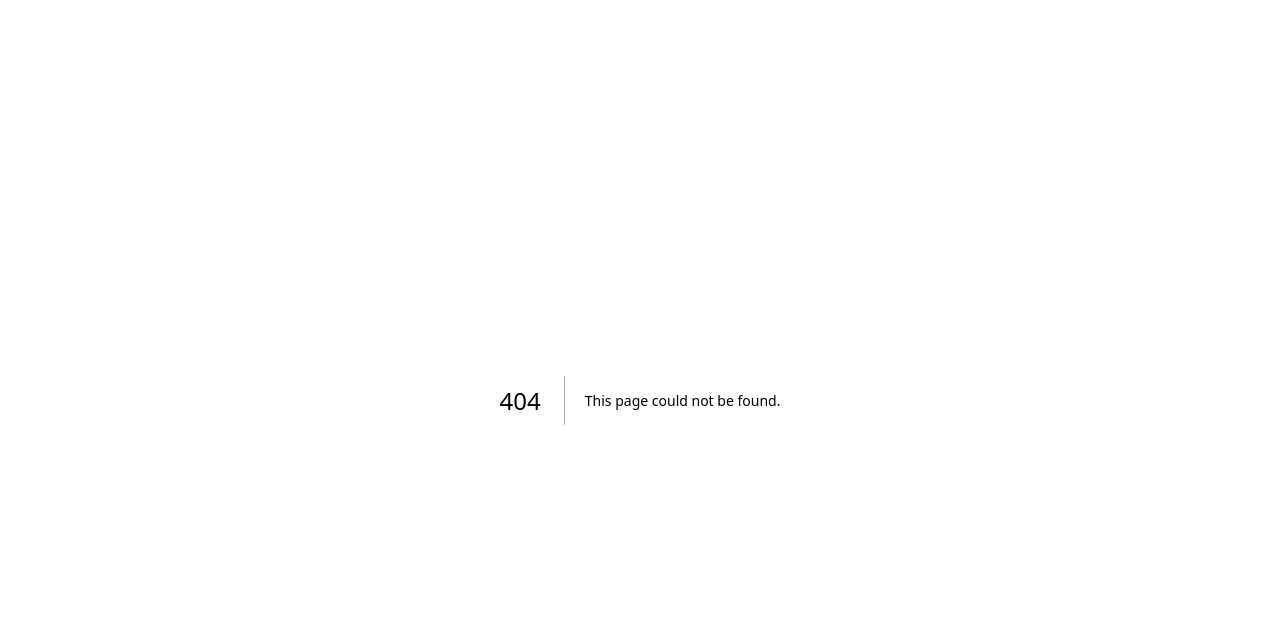
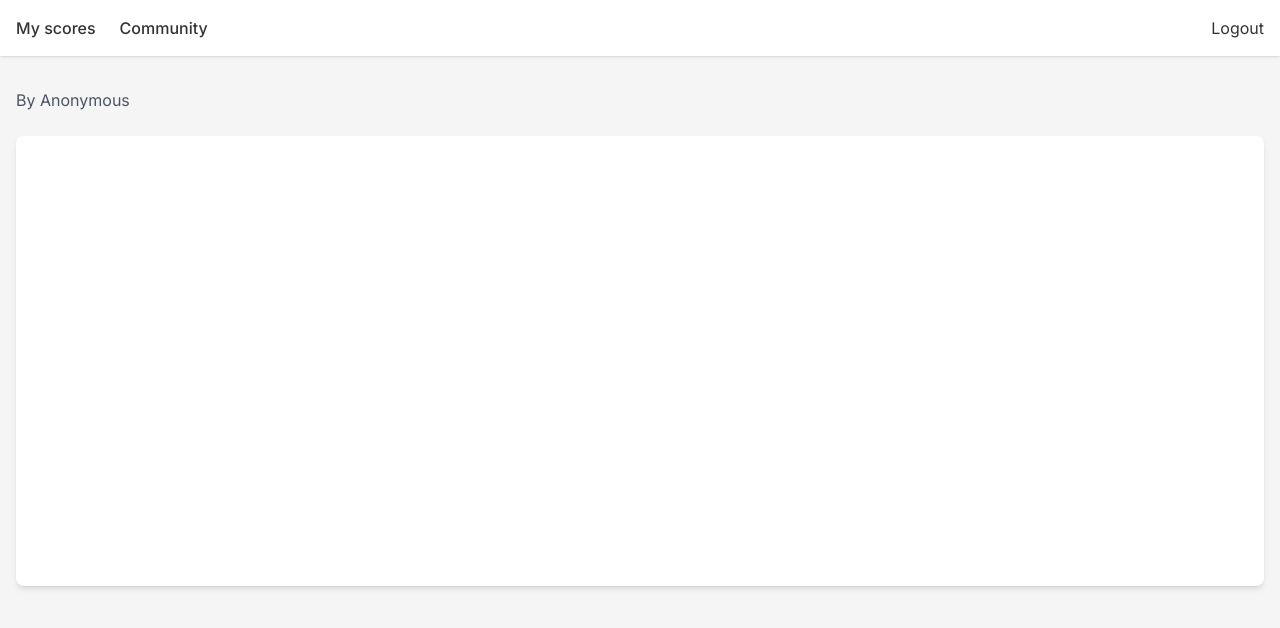
Before and after one commit to Tarmk/ThaiTune, a Next.js app: page /score/1/edit in a window 1280 px wide. Before the commit this address had no page. Shown: the top 628 px of the page. Built offline with nearby package versions, Linux system fonts and the light colour scheme; no server answers; the database is empty.

Commit message:
Refactor Next.js application: remove 'new-score' page, add 'score/[id]/edit' page, and update app paths and build manifests. Enhance score details page with edit functionality and improve memory usage tracking.

```diff
--- a/app/score/[id]/ScoreDetailsPage.tsx
+++ b/app/score/[id]/ScoreDetailsPage.tsx
@@ -73,6 +73,10 @@ export default function ScoreDetailsPage({ id }: ScoreDetailsPageProps) {
     } catch (error) {
       console.error('Error signing out:', error)
     }
+  }
+
+  const handleEdit = () => {
+    router.push(`/score/${id}/edit`);
   }
 
   if (loading) {
@@ -154,8 +158,11 @@ export default function ScoreDetailsPage({ id }: ScoreDetailsPageProps) {
               ></iframe>
             </CardContent>
           </Card>
-          <div className="mt-6">
+          <div className="mt-6 flex justify-between items-center">
             <p className="text-sm text-[#666666]">Last modified: {score.modified.toLocaleString()}</p>
+            <button onClick={handleEdit} className="text-[#333333] hover:text-[#800000] font-medium">
+              Edit
+            </button>
           </div>
         </main>
       </div>
--- /dev/null
+++ b/app/score/[id]/edit/page.tsx
@@ -0,0 +1,117 @@
+"use client";
+
+import React, { useEffect, useRef, useState } from 'react';
+import axios from 'axios';
+import { usePathname, useSearchParams } from 'next/navigation';
+import { auth, db } from '@/lib/firebase';
+import { signOut, onAuthStateChanged } from 'firebase/auth';
+import { doc, getDoc } from 'firebase/firestore';
+
+const CreateAnotherScorePage = ({ title }: { title: string }) => {
+  const [user, setUser] = useState<any>(null);
+  const [flatId, setFlatId] = useState<string | null>(null);
+  const pathname = usePathname();
+  const searchParams = useSearchParams();
+  const containerRef = useRef<HTMLDivElement>(null);
+  const embedRef = useRef<any>(null);
+  const initializeRef = useRef(false);
+
+  const pathSegments = pathname.split('/');
+  const id = pathSegments[pathSegments.length - 2];
+
+  useEffect(() => {
+    if (!id) return;
+
+    const unsubscribe = onAuthStateChanged(auth, (user) => {
+      setUser(user);
+    });
+
+    const fetchScore = async () => {
+      try {
+        const scoreDoc = await getDoc(doc(db, 'scores', id as string));
+        console.log('Score id:', id);
+        if (scoreDoc.exists()) {
+          const scoreData = scoreDoc.data();
+          if (scoreData && scoreData.flatid) {
+            setFlatId(scoreData.flatid);
+          } else {
+            console.error('Score data or flatid is undefined');
+          }
+        } else {
+          console.error('Score not found');
+        }
+      } catch (err: any) {
+        console.error('Error fetching score:', err.message || err);
+      }
+    };
+
+    fetchScore();
+
+    return () => unsubscribe();
+  }, [id]);
+
+  const handleLogout = async () => {
+    try {
+      await signOut(auth);
+      router.push('/login');
+    } catch (error) {
+      console.error('Error signing out:', error);
+    }
+  };
+
+  useEffect(() => {
+    if (initializeRef.current || !flatId) return;
+    initializeRef.current = true;
+
+    const initializeEmbed = () => {
+      if (containerRef.current && window.Flat && flatId) {
+        embedRef.current = new window.Flat.Embed(containerRef.current, {
+          score: flatId,
+          embedParams: {
+            mode: 'edit',
+            appId: '675579130b7f5c8a374ac19a',
+            branding: false,
+            controlsPosition: 'top',
+            themePrimary: '#800000'
+          }
+        });
+        console.log('Embed ref set');
+      }
+    };
+
+    const script = document.createElement('script');
+    script.src = 'https://prod.flat-cdn.com/embed-js/v1.5.1/embed.min.js';
+    script.async = true;
+    script.onload = initializeEmbed;
+    document.body.appendChild(script);
+  }, [flatId]);
+
+  return (
+    <div className="min-h-screen bg-[#F5F5F5]">
+      <header className="bg-white shadow">
+        <div className="max-w-7xl mx-auto px-4 py-4 flex justify-between items-center">
+          <div className="flex items-center space-x-6">
+            <nav className="flex space-x-6">
+              <a href="/dashboard" className="text-[#333333] hover:text-[#800000] font-medium">My scores</a>
+              <a href="/community" className="text-[#333333] hover:text-[#800000] font-medium">Community</a>
+            </nav>
+          </div>
+          <div className="flex items-center space-x-4">
+            <button onClick={handleLogout} className="text-[#333333] hover:text-[#800000]">Logout</button>
+          </div>
+        </div>
+      </header>
+
+      <main className="max-w-7xl mx-auto px-4 py-6">
+        <h1 className="text-2xl font-bold text-[#333333] mb-2">{title}</h1>
+        <p className="text-gray-600 mb-6">By {user?.displayName || 'Anonymous'}</p>
+
+        <div className="bg-white rounded-lg shadow-md">
+          <div ref={containerRef} style={{ height: '450px', width: '100%' }} />
+        </div>
+      </main>
+    </div>
+  );
+};
+
+export default CreateAnotherScorePage;
```
